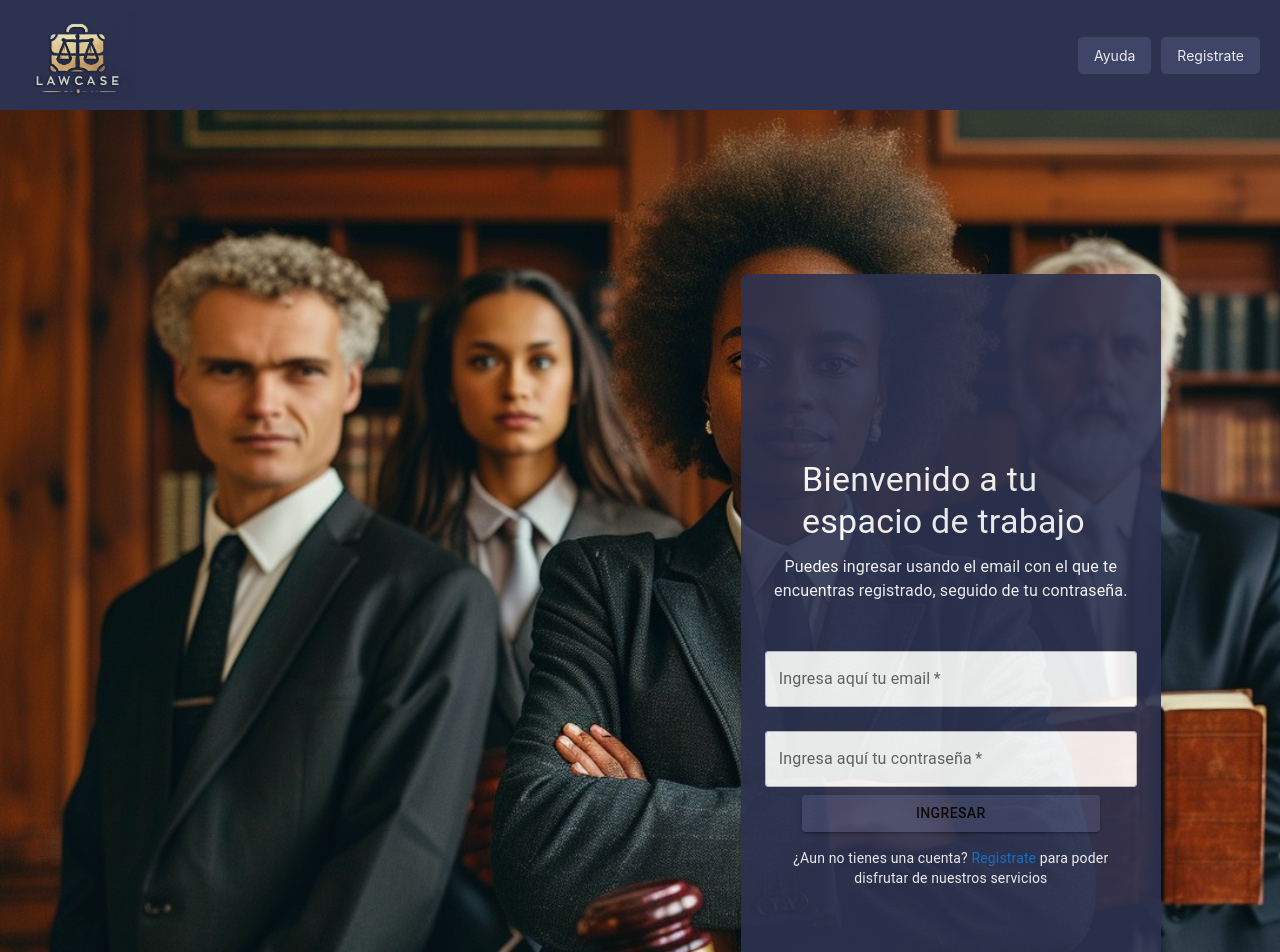
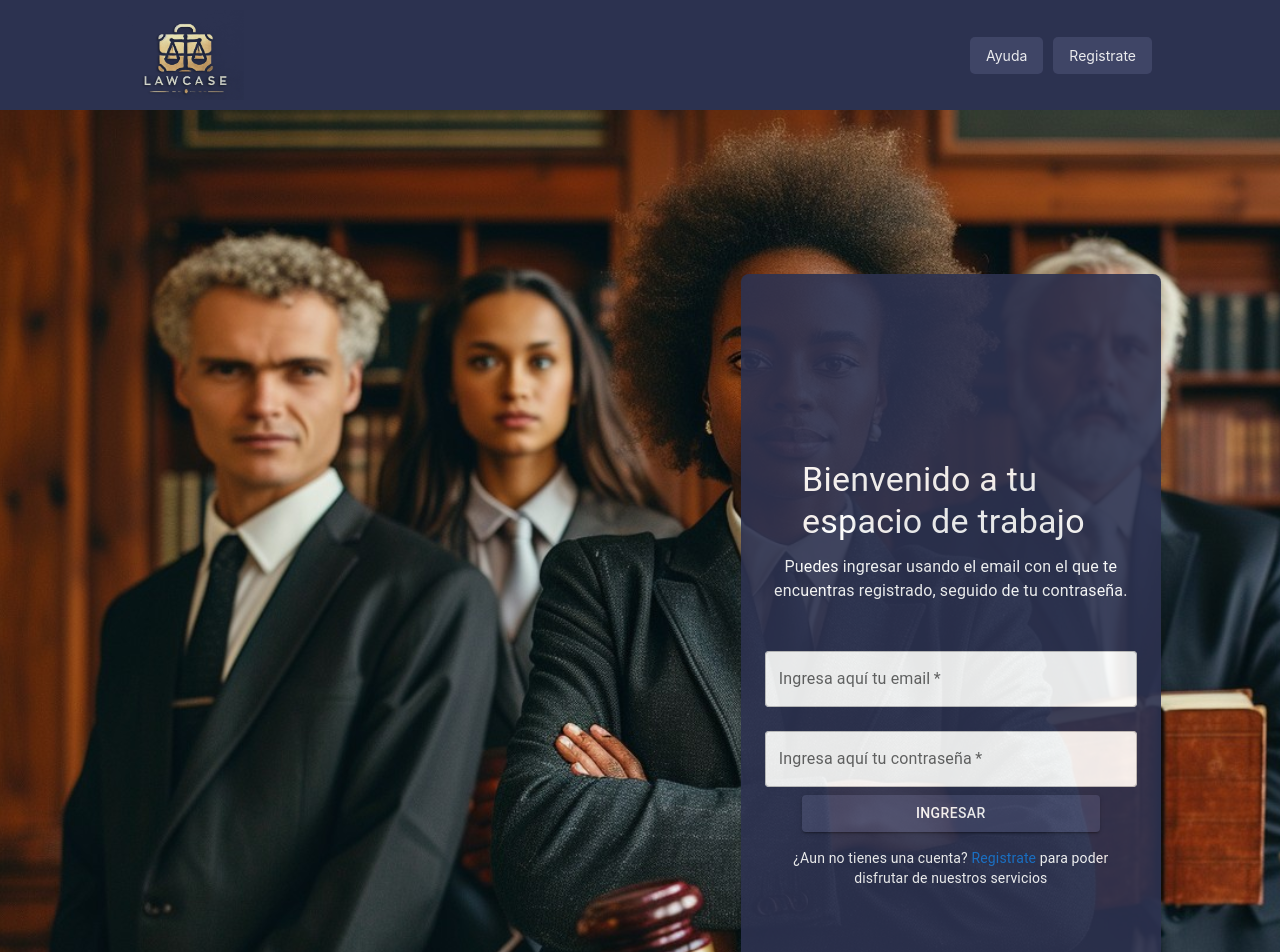
Before and after one commit to No-Country-simulation/s17-09-n-node-react, a React (Vite) app in the folder client/: page /login in a window 1280 px wide. Shown: the top 952 px of the page. Built offline with nearby package versions, Linux system fonts and the light colour scheme.

Commit message:
styles: signin component

```diff
--- a/client/src/modules/auth/components/Sign-in.tsx
+++ b/client/src/modules/auth/components/Sign-in.tsx
@@ -157,7 +157,7 @@ const Login = () => {
             color='primary'
             sx={{
               backgroundColor: '#424769',
-              color: 'black',
+              color: 'white',
               width: '80%',
               margin: '0 10%',
             }}
--- a/client/src/modules/auth/layout/AuthLayout.tsx
+++ b/client/src/modules/auth/layout/AuthLayout.tsx
@@ -14,6 +14,8 @@ const Navbar = styled.nav`
   opacity: 0.9;
   z-index: 1;
   font-family: 'Inter', sans-serif;
+  padding-left: 10%;
+  padding-right: 10%;
 `
 
 const Logo = styled.div`
```
